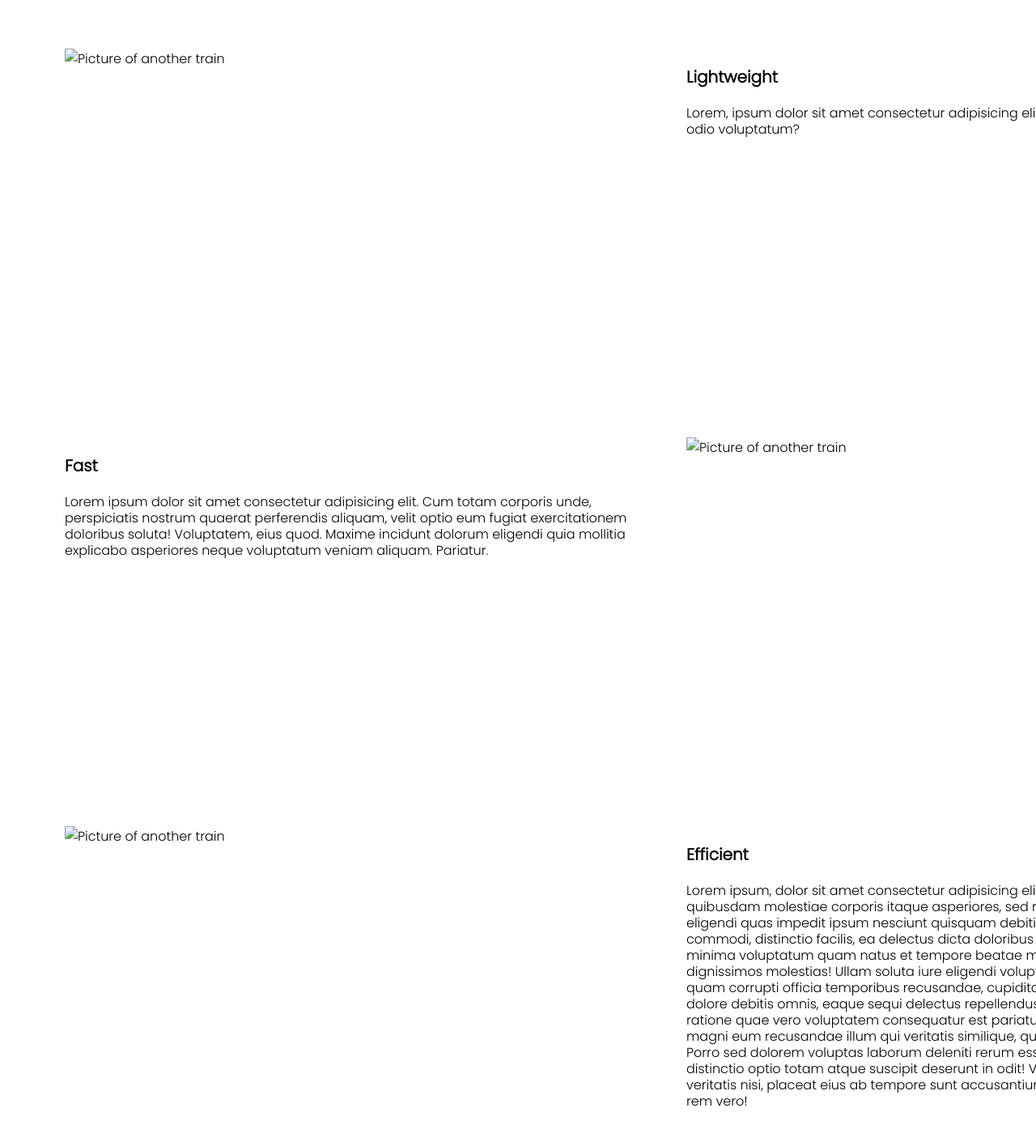
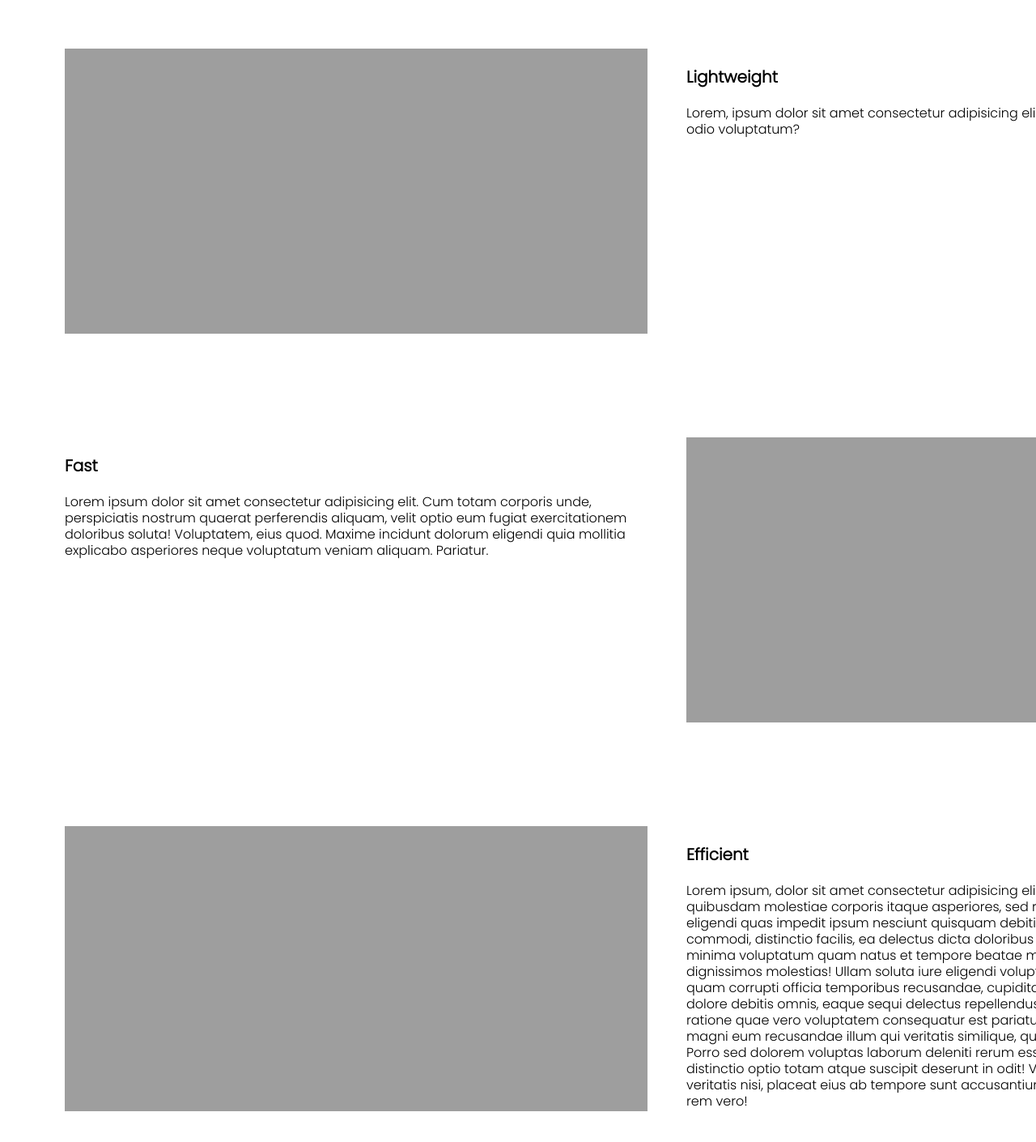
Before and after one commit to Kristaps2004/Website, a plain HTML site: page index.html in a window 1280 px wide. Shown: the part 908-2318 px from the top of the page at 81% size. Drawn offline with nearby package versions, Linux system fonts and the light colour scheme; files that its build step writes are made by us from their sources; the site is published under a folder, as on GitHub Pages, so addresses that start at the root find nothing; a script that the page names is missing.

Commit message:
Update index.html

```diff
--- a/index.html
+++ b/index.html
@@ -15,7 +15,7 @@
     <div class="hero-img"></div>
     <div class="wrapper" >
         <header>
-            <a href="#" class="logo"><img class="logoimg" src="/resources/favicons/logo.png" alt="Company Logo">Fel<span>era</span></a>
+            <a href="#" class="logo"><img class="logoimg" src="resources/favicons/logo.png" alt="Company Logo">Fel<span>era</span></a>
 
             <nav>
                 <svg class="close" viewPort="0 0 12 12" version="1.1"xmlns="http://www.w3.org/2000/svg">
@@ -47,21 +47,21 @@
                     <p class="title">Lightweight</p>
                     <p class="desc">Lorem, ipsum dolor sit amet consectetur adipisicing elit. Omnis corrupti facilis quam unde odio voluptatum?</p>
                 </div>
-                <img src="/resources/img/firstTrain.jpg" alt="Picture of another train">
+                <img src="resources/img/firstTrain.jpg" alt="Picture of another train">
             </div>
             <div class="feature right">
                 <div class="content">
                     <p class="title">Fast</p>
                     <p class="desc">Lorem ipsum dolor sit amet consectetur adipisicing elit. Cum totam corporis unde, perspiciatis nostrum quaerat perferendis aliquam, velit optio eum fugiat exercitationem doloribus soluta! Voluptatem, eius quod. Maxime incidunt dolorum eligendi quia mollitia explicabo asperiores neque voluptatum veniam aliquam. Pariatur.</p>
                 </div>
-                <img src="/resources/img/secondTrain.jpg" alt="Picture of another train">
+                <img src="resources/img/secondTrain.jpg" alt="Picture of another train">
             </div>
             <div class="feature left">
                 <div class="content">
                     <p class="title">Efficient</p>
                     <p class="desc">Lorem ipsum, dolor sit amet consectetur adipisicing elit. Vel natus eum hic? Ratione quibusdam molestiae corporis itaque asperiores, sed reiciendis ipsum! Temporibus eligendi quas impedit ipsum nesciunt quisquam debitis unde adipisci animi. Sapiente commodi, distinctio facilis, ea delectus dicta doloribus at neque quod, voluptatibus minima voluptatum quam natus et tempore beatae mollitia cum perspiciatis vero velit dignissimos molestias! Ullam soluta iure eligendi voluptas numquam voluptatem aperiam quam corrupti officia temporibus recusandae, cupiditate doloribus culpa distinctio qui dolore debitis omnis, eaque sequi delectus repellendus. Iure blanditiis, provident officia ratione quae vero voluptatem consequatur est pariatur suscipit totam libero dignissimos magni eum recusandae illum qui veritatis similique, quas ad incidunt velit iusto amet. Porro sed dolorem voluptas laborum deleniti rerum esse pariatur magnam quos, reiciendis distinctio optio totam atque suscipit deserunt in odit! Voluptate suscipit, repellat ea veritatis nisi, placeat eius ab tempore sunt accusantium nesciunt ipsa tenetur illum cum rem vero!</p>
                 </div>
-                <img src="/resources/img/thirdTrain.jpg" alt="Picture of another train">
+                <img src="resources/img/thirdTrain.jpg" alt="Picture of another train">
             </div>
         </section>
     </div>
```
